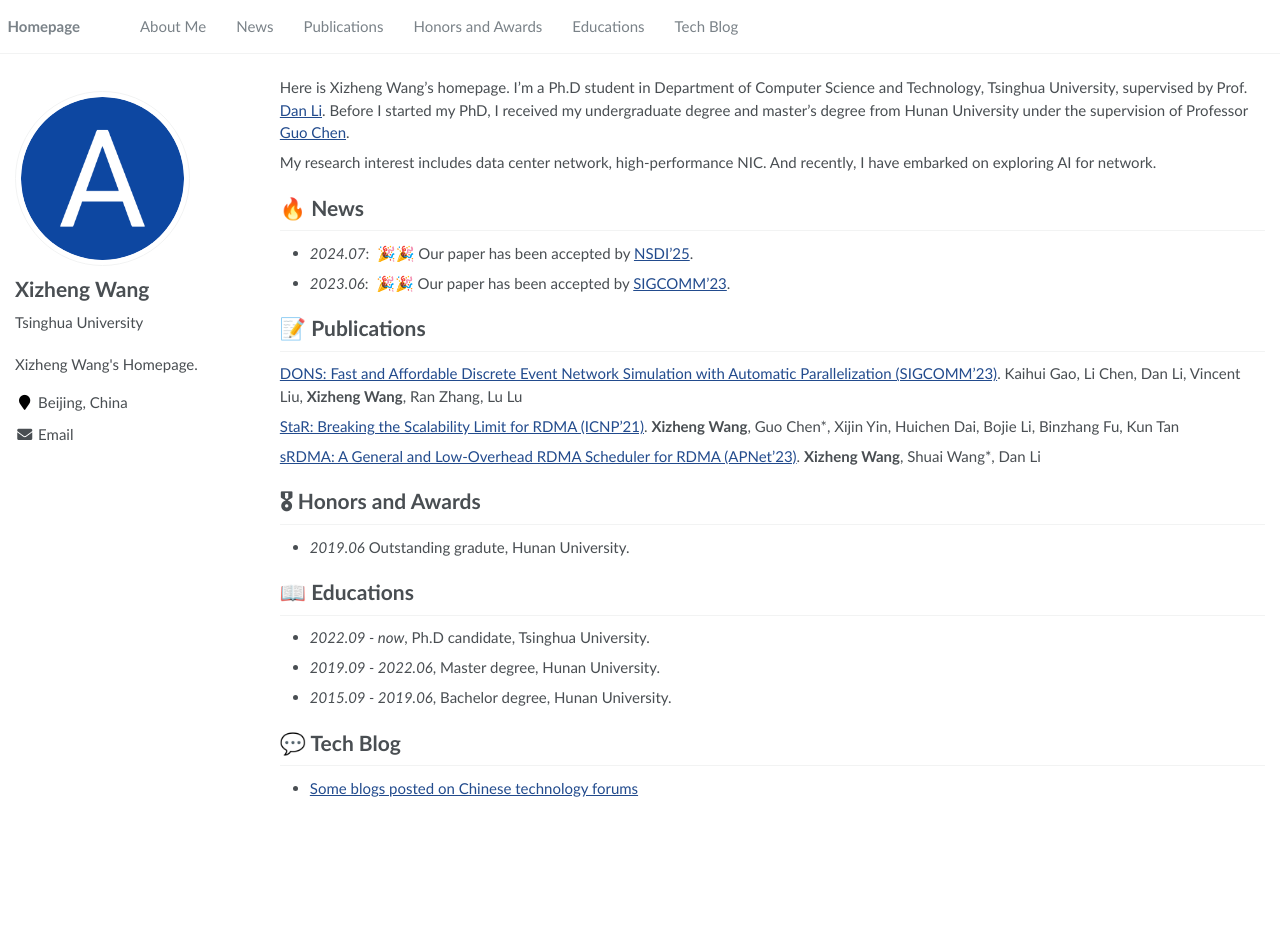
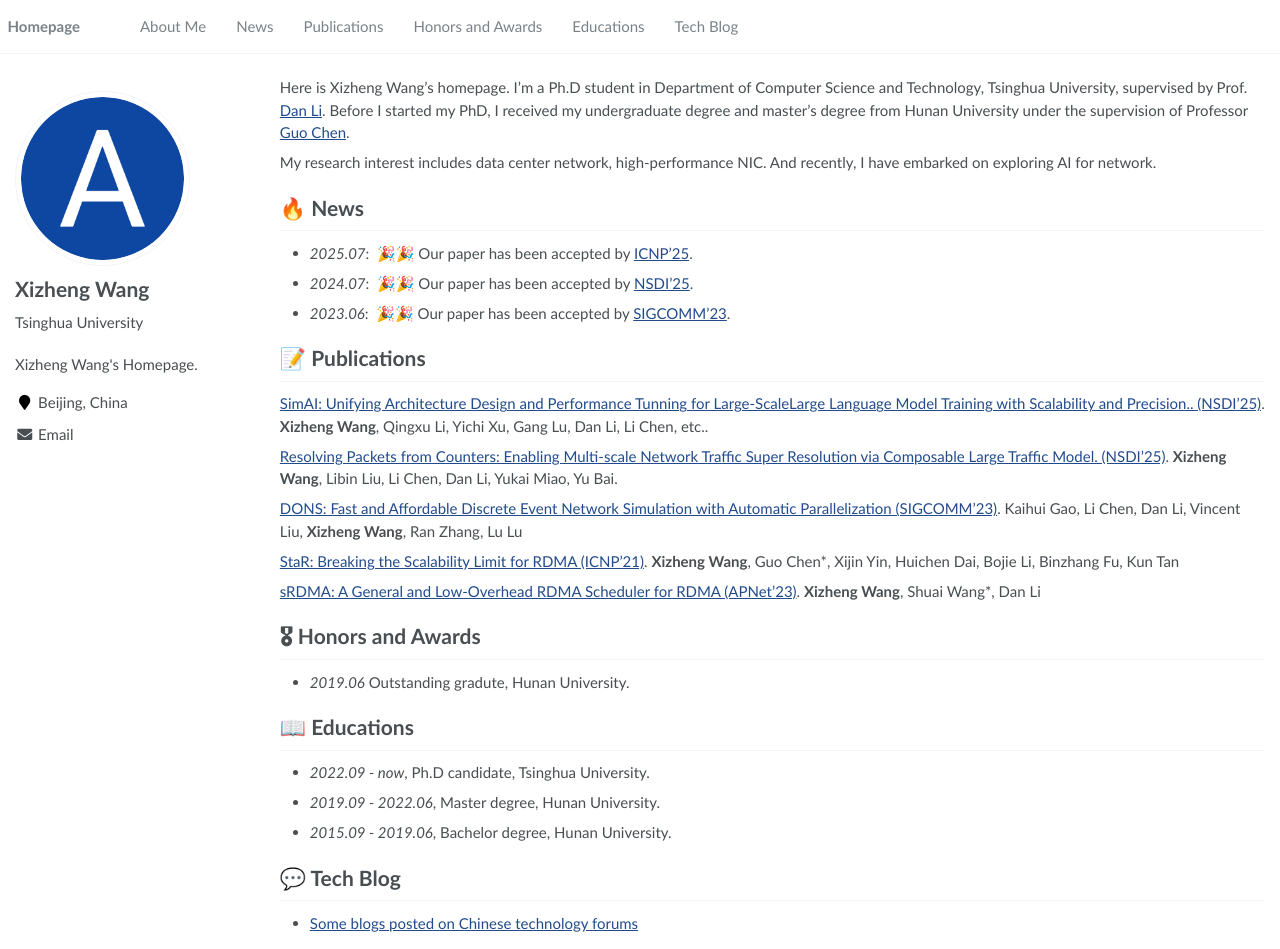
Before and after one commit to wxzisk/wxzisk.github.io, a Jekyll site: the page built from _pages/about.md, in a window 1280 px wide and 949 px high. Built offline with Jekyll 4.4.1, drawn with Linux system fonts in a browser that asks for light colours.

Commit message:
update_2025.08

```diff
--- a/_pages/about.md
+++ b/_pages/about.md
@@ -23,11 +23,24 @@ My research interest includes data center network, high-performance NIC. And rec
 
 
 # 🔥 News
+- *2025.07*: &nbsp;🎉🎉 Our paper has been accepted by <a href='https://ieeeicnp2025.pages.dev/'>ICNP'25</a>.
 - *2024.07*: &nbsp;🎉🎉 Our paper has been accepted by <a href='https://www.usenix.org/conference/nsdi25'>NSDI'25</a>.
 - *2023.06*: &nbsp;🎉🎉 Our paper has been accepted by <a href='https://conferences.sigcomm.org/sigcomm/2023/'>SIGCOMM'23</a>.
 
 
 # 📝 Publications
+
+<div class='paper-box-text' markdown="1">
+
+[SimAI: Unifying Architecture Design and Performance Tunning for Large-ScaleLarge Language Model Training with Scalability and Precision.. (NSDI'25)](https://www.usenix.org/system/files/nsdi25-wang-xizheng-simai.pdf). **Xizheng Wang**, Qingxu Li, Yichi Xu, Gang Lu, Dan Li, Li Chen, etc..
+
+</div>
+
+<div class='paper-box-text' markdown="1">
+
+[Resolving Packets from Counters: Enabling Multi-scale Network Traffic Super Resolution via Composable Large Traffic Model. (NSDI'25)](https://www.usenix.org/system/files/nsdi25-wang-xizheng-resolving.pdf). **Xizheng Wang**, Libin Liu, Li Chen, Dan Li, Yukai Miao, Yu Bai.
+
+</div>
 
 <div class='paper-box-text' markdown="1">
 
```
